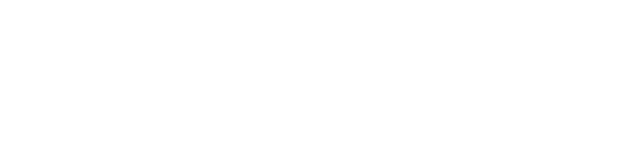
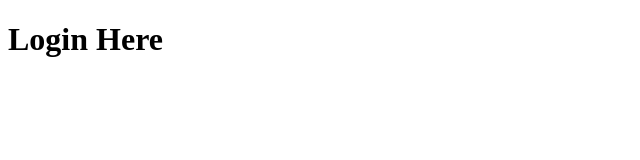
Before and after one commit to Rohitzite96/first-app, a plain HTML site: page login.html in a window 1280 px wide. Shown: the whole page, without its empty margins (0-640 px from the left). Drawn offline with Linux system fonts and the light colour scheme.

Commit message:
dev1: login page h1 commit

```diff
--- a/login.html
+++ b/login.html
@@ -6,6 +6,6 @@
     <title>Document</title>
 </head>
 <body>
-
+    <h1>Login Here</h1>
 </body>
 </html>
```
